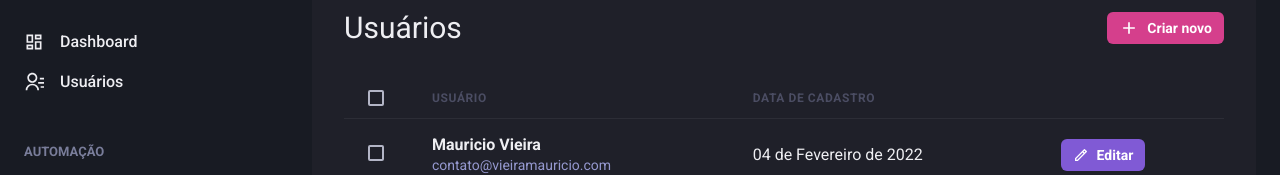
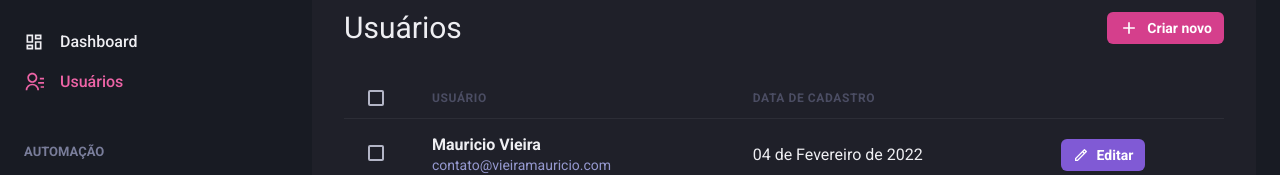
Before and after one commit to mauvieira/dashgo, a Next.js app: page /users in a window 1280 px wide. Shown: the part 174-349 px from the top of the page. Built offline with nearby package versions, Linux system fonts and the light colour scheme.

Commit message:
:sparkles: change link color when href or as equal to asPath
change link color when href or as equal to asPath

```diff
--- /dev/null
+++ b/src/components/ActiveLink.tsx
@@ -0,0 +1,26 @@
+import Link, { LinkProps } from "next/link"
+import { useRouter } from "next/router"
+import { cloneElement, ReactElement } from "react"
+
+interface ActiveLinkProps extends LinkProps {
+  children: ReactElement
+}
+
+export function ActiveLink({ children, ...rest }: ActiveLinkProps) {
+
+  const { asPath } = useRouter()
+
+  let isActive = false
+
+  if (asPath === rest.as || asPath === rest.href) {
+    isActive = true
+  }
+
+  return (
+    <Link {...rest}>
+      {cloneElement(children, {
+        color: isActive ? "pink.400" : "gray.50"
+      })}
+    </Link>
+  )
+}
--- a/src/components/Sidebar/NavLink.tsx
+++ b/src/components/Sidebar/NavLink.tsx
@@ -1,6 +1,6 @@
-import { ElementType } from "react";
-import { Icon, Link as ChakraLink, Text, LinkProps as ChakraLinkProps } from "@chakra-ui/react";
-import Link from "next/link";
+import { ElementType } from "react"
+import { Icon, Link as ChakraLink, Text, LinkProps as ChakraLinkProps } from "@chakra-ui/react"
+import { ActiveLink } from "../ActiveLink"
 
 interface NavLinkProps extends ChakraLinkProps {
   children: string;
@@ -10,11 +10,11 @@
 
 export function NavLink({ children, icon, href, ...rest }: NavLinkProps) {
   return (
-    <Link href={href} passHref>
+    <ActiveLink href={href} passHref>
       <ChakraLink display="flex" alignItems="center" {...rest}>
         <Icon as={icon} fontSize="20" />
         <Text ml="4" fontWeight="medium">{children}</Text>
       </ChakraLink>
-    </Link>
+    </ActiveLink>
   )
 }
```
